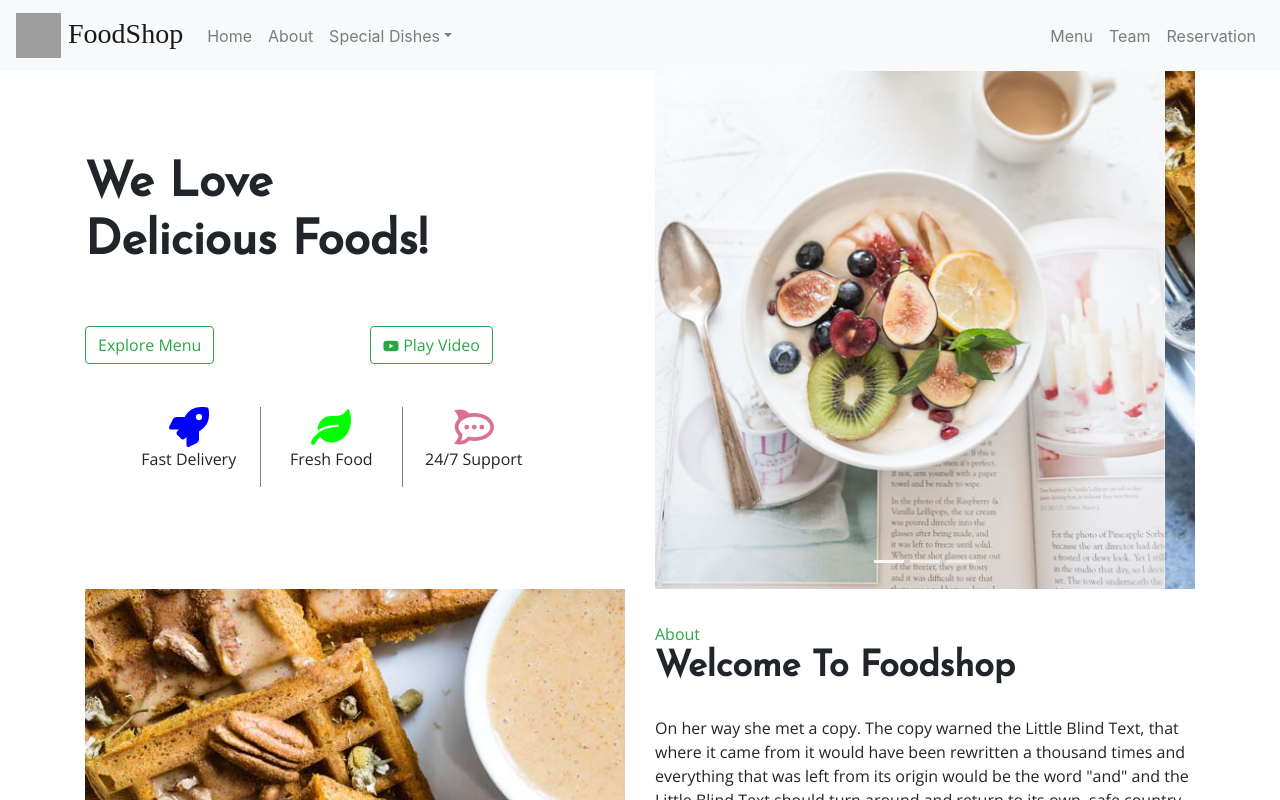
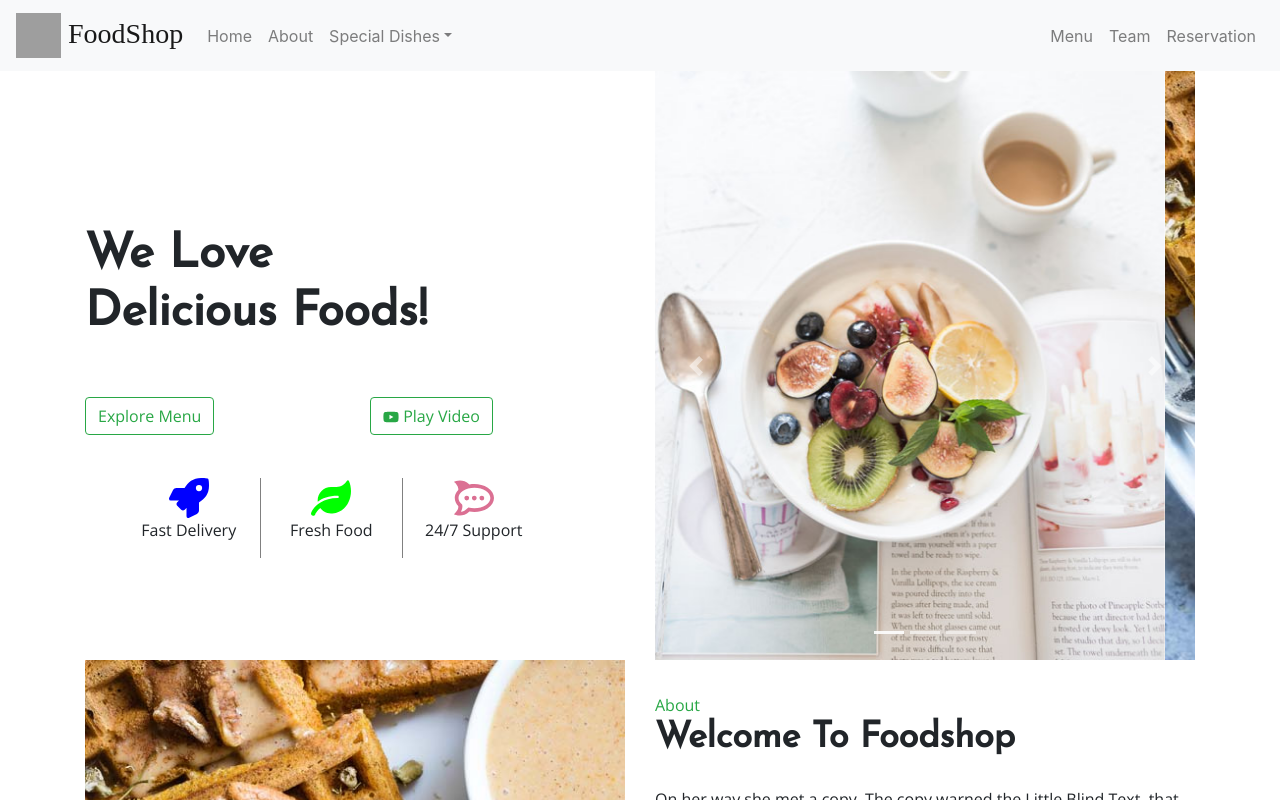
Before and after one commit to Suyono-Sutiman/foodshop, a React (Create React App) app: page / in a window 1280 px wide. Shown: the top 800 px of the page. Built offline with nearby package versions, Linux system fonts and the light colour scheme; grey boxes are pictures that could not be loaded; a web font is replaced by a local one.

Commit message:
18 jan 20

```diff
--- a/src/App.css
+++ b/src/App.css
@@ -35,6 +35,13 @@ h4 {
     margin-bottom: 0px;
 }
 
+.container::before  {
+    display: block;
+    content: " ";
+    margin-top: -55px;
+    height: 55px;
+    visibility: hidden;
+}
 
 @media (min-width: 768px) {
     .col-md-6 {
--- a/src/Component/Tengah.css
+++ b/src/Component/Tengah.css
@@ -1,3 +1,7 @@
+#home {
+    padding-top: 71px;
+}
+
 .pamer {
     text-align: center;
 }
```
